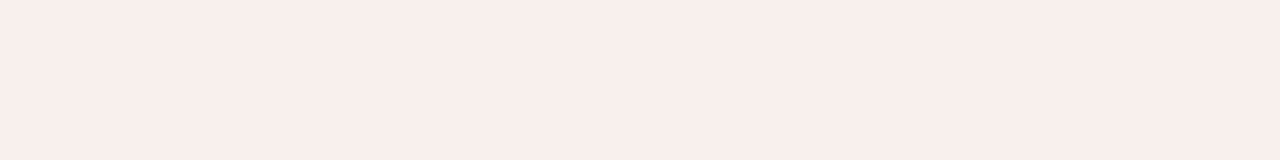
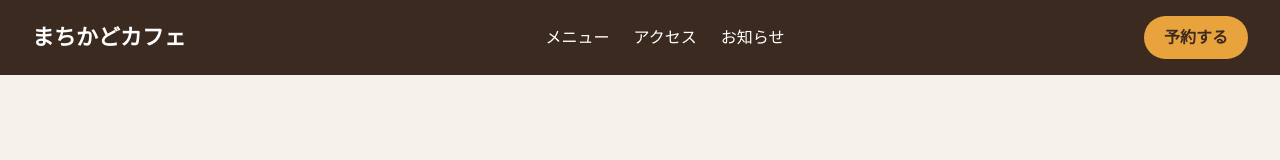
Before and after one commit to Finapich/web-frontend-26512, a plain HTML site: page 261009/index.html in a window 1280 px wide. Drawn offline with Linux system fonts and the light colour scheme.

Commit message:
update header

```diff
--- a/261009/css/header.css
+++ b/261009/css/header.css
@@ -1 +1,36 @@
 /* header.css … 26512さんの担当 */
+.box {
+  display: flex;
+  justify-content: space-between;
+  align-items: center;
+  padding: 16px 32px;
+  background: #3b2a20;
+}
+
+.title {
+  margin: 0;
+  font-size: 22px;
+  color: #fff;
+}
+
+.list {
+  display: flex;
+  gap: 24px;
+  margin: 0;
+  padding: 0;
+  list-style: none;
+}
+
+.link {
+  color: #fff;
+  text-decoration: none;
+}
+
+.btn {
+  padding: 8px 20px;
+  border-radius: 999px;
+  background: #e8a33d;
+  color: #3b2a20;
+  font-weight: bold;
+  text-decoration: none;
+}
--- a/261009/index.html
+++ b/261009/index.html
@@ -11,6 +11,15 @@
 </head>
 <body>
   <!-- ===== A ヘッダー ここから ===== -->
+  <header class="box">
+    <h1 class="title">まちかどカフェ</h1>
+    <ul class="list">
+      <li><a class="link" href="#">メニュー</a></li>
+      <li><a class="link" href="#">アクセス</a></li>
+      <li><a class="link" href="#">お知らせ</a></li>
+    </ul>
+    <a class="btn" href="#">予約する</a>
+  </header>
 
   <!-- ===== A ヘッダー ここまで ===== -->
 
```
